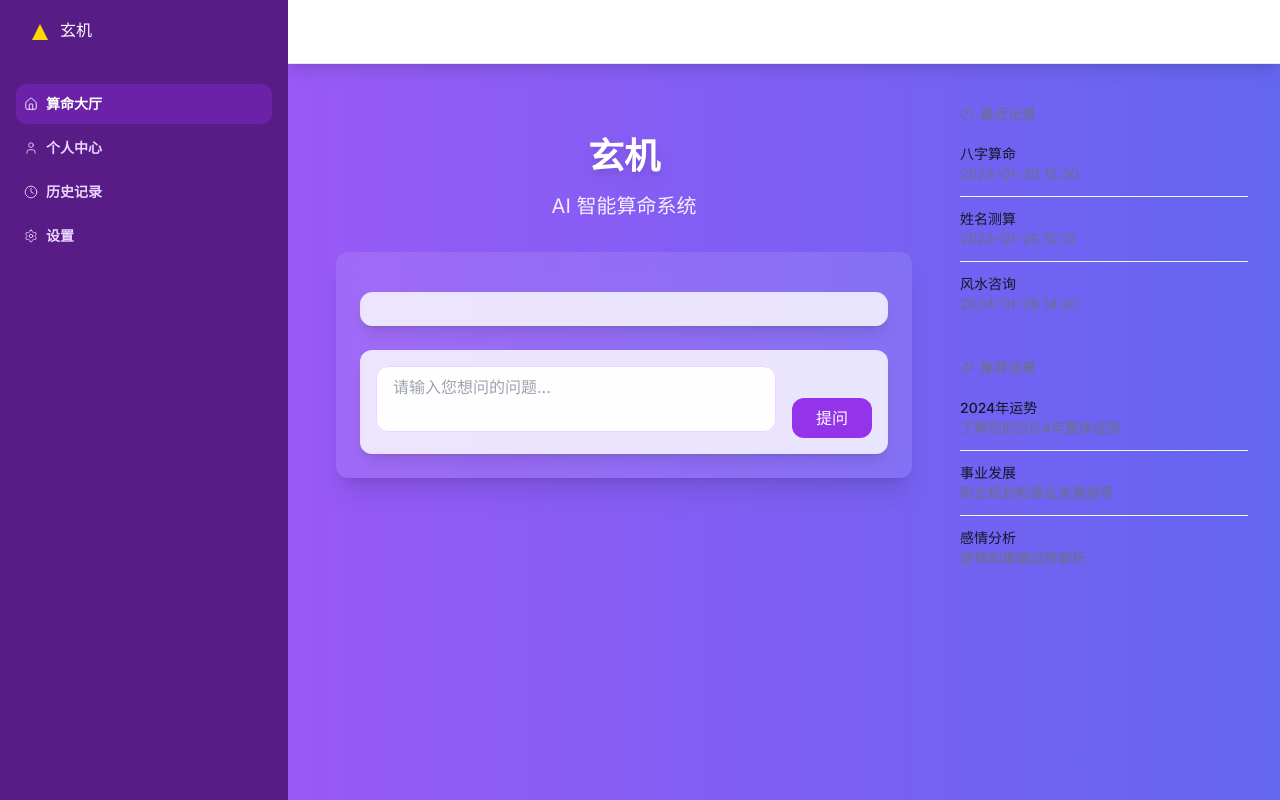
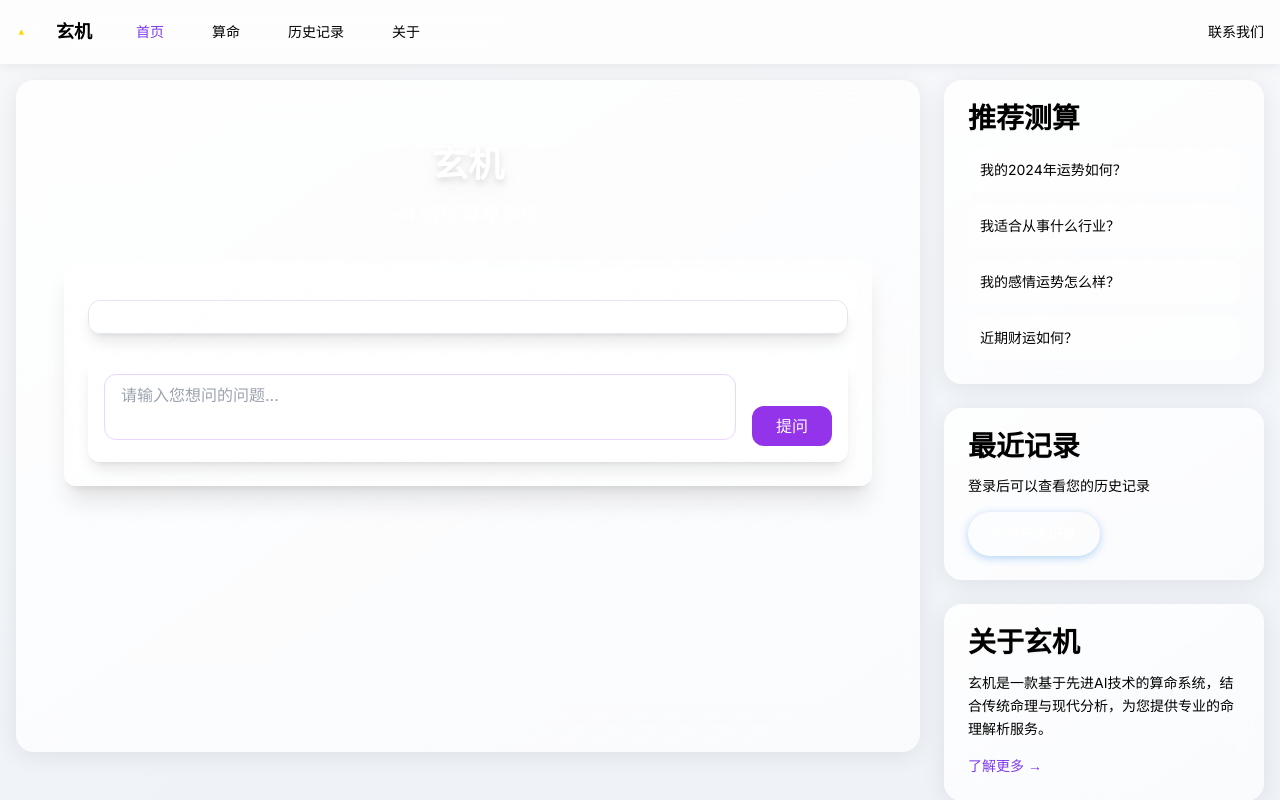
Before and after one commit to zh4men9/xuanji, a Next.js app: page / in a window 1280 px wide. Shown: the top 800 px of the page. Built offline with nearby package versions, Linux system fonts and the light colour scheme.

Commit message:
优化布局和配色

```diff
--- a/app/globals.css
+++ b/app/globals.css
@@ -24,6 +24,20 @@
     --input: 214.3 31.8% 91.4%;
     --ring: 262.1 83.3% 57.8%;
     --radius: 0.75rem;
+    --background-start: #f0f2f5;
+    --background-end: #e2e8f0;
+    --gradient-1: #eef2ff;
+    --gradient-2: #e0e7ff;
+    --gradient-3: #dbeafe;
+    --primary-hover: #0077ed;
+    --secondary: #86868b;
+    --text: #000000;
+    --text-secondary: #424245;
+    --shadow: rgba(0, 0, 0, 0.08);
+    --card-bg: rgba(255, 255, 255, 0.65);
+    --nav-bg: rgba(255, 255, 255, 0.75);
+    --card-shadow: 0 4px 24px var(--shadow);
+    --card-highlight: rgba(255, 255, 255, 0.85);
   }
 
   * {
@@ -32,6 +46,12 @@
 
   body {
     @apply bg-gradient-to-r from-purple-500 to-indigo-500 text-foreground antialiased min-h-screen;
+    background:
+      linear-gradient(135deg, var(--gradient-1) 0%, var(--gradient-2) 50%, var(--gradient-3) 100%),
+      linear-gradient(180deg, var(--background-start) 0%, var(--background-end) 100%);
+    background-blend-mode: soft-light;
+    color: var(--text);
+    font-family: -apple-system, BlinkMacSystemFont, "SF Pro Text", "Helvetica Neue", sans-serif;
   }
 }
 
@@ -87,3 +107,83 @@
            focus-visible:ring-ring focus-visible:ring-offset-2 disabled:cursor-not-allowed disabled:opacity-50;
   }
 }
+
+.glass-effect {
+  background: linear-gradient(
+    145deg,
+    var(--card-highlight),
+    var(--card-bg)
+  );
+  backdrop-filter: blur(16px);
+  -webkit-backdrop-filter: blur(16px);
+  border: 1px solid var(--border);
+  border-radius: 18px;
+  box-shadow: var(--card-shadow);
+}
+
+.nav-glass {
+  background: var(--nav-bg);
+  backdrop-filter: blur(24px);
+  -webkit-backdrop-filter: blur(24px);
+  border-bottom: 1px solid var(--border);
+  box-shadow: 0 1px 12px var(--shadow);
+}
+
+.apple-button {
+  background: linear-gradient(180deg, var(--primary) 0%, var(--primary-hover) 100%);
+  color: white;
+  padding: 12px 24px;
+  border-radius: 980px;
+  font-weight: 500;
+  transition: all 0.3s ease;
+  box-shadow: 0 2px 8px rgba(0, 113, 227, 0.3);
+}
+
+.apple-button:hover {
+  transform: translateY(-1px);
+  box-shadow: 0 4px 12px rgba(0, 113, 227, 0.4);
+}
+
+.apple-card {
+  @apply glass-effect p-6 transition-all duration-300;
+}
+
+.apple-card:hover {
+  transform: translateY(-2px);
+  box-shadow: 0 8px 32px var(--shadow);
+}
+
+.section-title {
+  font-size: 28px;
+  font-weight: 600;
+  letter-spacing: -0.003em;
+  color: var(--text);
+  text-shadow: 0 1px 2px rgba(0, 0, 0, 0.05);
+}
+
+.section-subtitle {
+  font-size: 17px;
+  font-weight: 400;
+  color: var(--text-secondary);
+  letter-spacing: -0.022em;
+  text-shadow: 0 1px 1px rgba(0, 0, 0, 0.03);
+}
+
+/* 滚动条美化 */
+::-webkit-scrollbar {
+  width: 8px;
+  height: 8px;
+}
+
+::-webkit-scrollbar-track {
+  background: transparent;
+}
+
+::-webkit-scrollbar-thumb {
+  background: var(--secondary);
+  border-radius: 4px;
+}
+
+::-webkit-scrollbar-thumb:hover {
+  background: var(--text-secondary);
+}
--- a/src/components/layout/MainLayout.tsx
+++ b/src/components/layout/MainLayout.tsx
@@ -15,88 +15,34 @@ export default function MainLayout({ children }: MainLayoutProps) {
   const [sidebarOpen, setSidebarOpen] = useState(false);
 
   return (
-    <div className="h-screen bg-gradient-to-r from-purple-500 to-indigo-500">
-      {/* 移动端侧边栏 */}
-      <Dialog
-        as="div"
-        className="relative z-50 lg:hidden"
-        open={sidebarOpen}
-        onClose={setSidebarOpen}
-      >
-        <div className="fixed inset-0 bg-gray-900/80" />
-        <div className="fixed inset-0 flex">
-          <Dialog.Panel className="relative mr-16 flex w-full max-w-xs flex-1">
-            <div className="absolute left-full top-0 flex w-16 justify-center pt-5">
-              <button
-                type="button"
-                className="-m-2.5 p-2.5"
-                onClick={() => setSidebarOpen(false)}
-              >
-                <Menu className="h-4 w-4 text-white" />
-              </button>
-            </div>
-            {/* 移动端侧边栏内容 */}
-            <div className="flex grow flex-col gap-y-5 overflow-y-auto bg-purple-900 px-6 pb-4">
-              <div className="flex h-16 shrink-0 items-center">
-                <img
-                  className="h-8 w-auto"
-                  src="/logo.svg"
-                  alt="玄机"
-                  width={32}
-                  height={32}
-                />
-              </div>
-              <Navigation />
-            </div>
-          </Dialog.Panel>
-        </div>
-      </Dialog>
-
-      {/* 静态侧边栏（桌面端） */}
-      <div className="hidden lg:fixed lg:inset-y-0 lg:z-50 lg:flex lg:w-72 lg:flex-col">
-        <div className="flex grow flex-col gap-y-5 overflow-y-auto bg-purple-900 px-6 pb-4">
-          <div className="flex h-16 shrink-0 items-center">
-            <img
-              className="h-8 w-auto"
-              src="/logo.svg"
-              alt="玄机"
-              width={32}
-              height={32}
-            />
+    <div className="min-h-screen">
+      <Navigation />
+      <div className="container mx-auto px-4 pt-20 pb-8 flex gap-6">
+        <main className="flex-1">
+          <div className="glass-effect p-8 min-h-[calc(100vh-8rem)]">
+            {children}
           </div>
-          <Navigation />
-        </div>
-      </div>
-
-      {/* 主要内容区域 */}
-      <div className="lg:pl-72">
-        <div className="sticky top-0 z-40 flex h-16 shrink-0 items-center gap-x-4 border-b border-gray-200 bg-white px-4 shadow-lg sm:gap-x-6 sm:px-6 lg:px-8">
-          <button
-            type="button"
-            className="-m-2.5 p-2.5 text-gray-700 lg:hidden"
-            onClick={() => setSidebarOpen(true)}
-          >
-            <Menu className="h-4 w-4" />
-          </button>
-        </div>
-
-        <main className="py-10">
-          <div className="mx-auto max-w-7xl px-4 sm:px-6 lg:px-8">
-            {/* 中间内容区域 */}
-            <div className="flex">
-              <div className="flex-grow">
-                {children}
-              </div>
-              {/* 右侧边栏 */}
-              <div className="hidden xl:block xl:w-80 xl:pl-8">
-                <div className="sticky top-24">
-                  <RightSidebar />
-                </div>
+        </main>
+        <aside className="w-80 shrink-0">
+          <div className="sticky top-24">
+            <RightSidebar />
+            <div className="glass-effect mt-6 p-6">
+              <h3 className="section-title text-lg mb-4">联系方式</h3>
+              <div className="space-y-2 text-sm text-secondary">
+                <p>邮箱：zh4men9@163.com</p>
+                <p>微信：zh4men9</p>
+                <p className="text-xs mt-4 text-text-secondary">
+                  欢迎咨询更多算命相关问题
+                </p>
               </div>
             </div>
           </div>
-        </main>
+        </aside>
       </div>
+      <footer className="text-center py-6 text-text-secondary text-sm">
+        <p>© 2024 玄机(XuanJi) - AI算命系统</p>
+        <p className="mt-1">由 zh4men9 开发和维护</p>
+      </footer>
     </div>
   );
 }
--- a/src/components/layout/Navigation.tsx
+++ b/src/components/layout/Navigation.tsx
@@ -1,61 +1,61 @@
 'use client';
 
+import Link from 'next/link';
 import { usePathname } from 'next/navigation';
-import Link from 'next/link';
-import {
-  Home,
-  User,
-  Clock,
-  Settings
-} from 'lucide-react';
 import { cn } from '@/lib/utils';
 
 const navigation = [
-  { name: '算命大厅', href: '/', icon: Home },
-  { name: '个人中心', href: '/profile', icon: User },
-  { name: '历史记录', href: '/history', icon: Clock },
-  { name: '设置', href: '/settings', icon: Settings },
+  { name: '首页', href: '/' },
+  { name: '算命', href: '/divination' },
+  { name: '历史记录', href: '/history' },
+  { name: '关于', href: '/about' },
 ];
 
 export function Navigation() {
   const pathname = usePathname();
 
   return (
-    <nav className="flex flex-1 flex-col">
-      <ul role="list" className="flex flex-1 flex-col gap-y-7">
-        <li>
-          <ul role="list" className="-mx-2 space-y-1">
-            {navigation.map((item) => {
-              const isActive = pathname === item.href;
-              return (
-                <li key={item.name}>
+    <nav className="fixed top-0 left-0 right-0 z-50 nav-glass">
+      <div className="container mx-auto px-4">
+        <div className="flex h-16 items-center justify-between">
+          <div className="flex items-center gap-8">
+            <Link href="/" className="flex items-center gap-2">
+              <img
+                src="/logo.svg"
+                alt="玄机"
+                className="h-8 w-8"
+                width={32}
+                height={32}
+              />
+              <span className="text-lg font-semibold">玄机</span>
+            </Link>
+            <div className="hidden md:flex md:gap-6">
+              {navigation.map((item) => (
                 <Link
+                  key={item.name}
                   href={item.href}
                   className={cn(
-                      isActive
-                        ? 'bg-purple-800 text-white'
-                        : 'text-purple-200 hover:text-white hover:bg-purple-800',
-                      'group flex items-center gap-x-2 rounded-md p-2 text-sm leading-6 font-semibold'
+                    'px-3 py-2 text-sm font-medium transition-colors',
+                    pathname === item.href
+                      ? 'text-primary'
+                      : 'text-text-secondary hover:text-text'
                   )}
                 >
-                    <item.icon
-                      className={cn(
-                        isActive
-                          ? 'text-white'
-                          : 'text-purple-200 group-hover:text-white',
-                        'w-3.5 h-3.5 shrink-0'
-                      )}
-                      strokeWidth={1.5}
-                      size={14}
-                    />
                   {item.name}
                 </Link>
-                </li>
-              );
-            })}
-          </ul>
-        </li>
-      </ul>
+              ))}
+            </div>
+          </div>
+          <div className="flex items-center gap-4">
+            <a
+              href="mailto:zh4men9@163.com"
+              className="text-sm text-text-secondary hover:text-text transition-colors"
+            >
+              联系我们
+            </a>
+          </div>
+        </div>
+      </div>
     </nav>
   );
 }
--- a/src/components/layout/RightSidebar.tsx
+++ b/src/components/layout/RightSidebar.tsx
@@ -1,6 +1,7 @@
 'use client';
 
 import { Clock, Sparkles } from 'lucide-react';
+import Link from 'next/link';
 
 const recentHistory = [
   { id: 1, title: '八字算命', time: '2024-01-30 15:30' },
@@ -8,51 +9,57 @@ const recentHistory = [
   { id: 3, title: '风水咨询', time: '2024-01-28 14:20' },
 ];
 
-const recommendations = [
-  { id: 1, title: '2024年运势', description: '了解您的2024年整体运势' },
-  { id: 2, title: '事业发展', description: '职业规划和事业发展指导' },
-  { id: 3, title: '感情分析', description: '感情和婚姻运势解析' },
+const recommendedQuestions = [
+  '我的2024年运势如何？',
+  '我适合从事什么行业？',
+  '我的感情运势怎么样？',
+  '近期财运如何？',
 ];
 
 export function RightSidebar() {
   return (
-    <div className="space-y-8">
-      {/* 最近历史记录 */}
-      <div>
-        <h3 className="text-sm font-medium text-gray-500 flex items-center gap-1.5">
-          <Clock className="w-3.5 h-3.5" strokeWidth={1.5} size={14} />
-          最近记录
-        </h3>
-        <ul className="mt-2 divide-y divide-gray-100">
-          {recentHistory.map((item) => (
-            <li key={item.id} className="py-3">
-              <div className="flex items-start justify-between">
-                <div>
-                  <p className="text-sm font-medium text-gray-900">{item.title}</p>
-                  <p className="text-sm text-gray-500">{item.time}</p>
-                </div>
-              </div>
-            </li>
+    <div className="space-y-6">
+      <div className="glass-effect p-6">
+        <h3 className="section-title text-lg mb-4">推荐测算</h3>
+        <div className="space-y-3">
+          {recommendedQuestions.map((question, index) => (
+            <Link
+              key={index}
+              href={`/divination?q=${encodeURIComponent(question)}`}
+              className="block p-3 rounded-xl bg-white/50 hover:bg-white/80 transition-colors text-sm text-text-secondary hover:text-text"
+            >
+              {question}
+            </Link>
           ))}
-        </ul>
+        </div>
       </div>
 
-      {/* 推荐 */}
-      <div>
-        <h3 className="text-sm font-medium text-gray-500 flex items-center gap-1.5">
-          <Sparkles className="w-3.5 h-3.5" strokeWidth={1.5} size={14} />
-          推荐测算
-        </h3>
-        <ul className="mt-2 divide-y divide-gray-100">
-          {recommendations.map((item) => (
-            <li key={item.id} className="py-3">
-              <div>
-                <p className="text-sm font-medium text-gray-900">{item.title}</p>
-                <p className="text-sm text-gray-500">{item.description}</p>
-              </div>
-            </li>
-          ))}
-        </ul>
+      <div className="glass-effect p-6">
+        <h3 className="section-title text-lg mb-4">最近记录</h3>
+        <div className="space-y-4">
+          <p className="text-sm text-text-secondary">
+            登录后可以查看您的历史记录
+          </p>
+          <Link
+            href="/history"
+            className="apple-button inline-block text-sm"
+          >
+            查看历史记录
+          </Link>
+        </div>
+      </div>
+
+      <div className="glass-effect p-6">
+        <h3 className="section-title text-lg mb-4">关于玄机</h3>
+        <p className="text-sm text-text-secondary leading-relaxed">
+          玄机是一款基于先进AI技术的算命系统，结合传统命理与现代分析，为您提供专业的命理解析服务。
+        </p>
+        <Link
+          href="/about"
+          className="mt-4 inline-block text-sm text-primary hover:text-primary-hover transition-colors"
+        >
+          了解更多 →
+        </Link>
       </div>
     </div>
   );
--- a/src/lib/divination.ts
+++ b/src/lib/divination.ts
@@ -1,16 +1,44 @@
 import { create } from 'zustand';
 import type { IDivinationStore, IDivinationRequest, IChatMessage, IUserInfo } from '@/types/divination.types';
 import { saveChatHistory } from './chat';
+
+/**
+ * Gemini API 响应格式示例:
+ * {
+ *   "id": "chatcmpl-abc123",
+ *   "object": "chat.completion",
+ *   "created": 1738386140,
+ *   "model": "gemini-2.0-flash-exp",
+ *   "choices": [
+ *     {
+ *       "message": {
+ *         "role": "assistant",
+ *         "content": "AI的回答内容",
+ *         "refusal": null
+ *       },
+ *       "finish_reason": "stop",
+ *       "index": 0,
+ *       "logprobs": null
+ *     }
+ *   ],
+ *   "_geminiModel": "gemini-2.0-flash-exp"
+ * }
+ *
+ * 注意: 获取 AI 回答内容需要使用 data.choices[0].message.content
+ */
 
 export const useDivinationStore = create<IDivinationStore>((set, get) => ({
   isLoading: false,
   error: null,
   history: [] as IChatMessage[],
+  currentResponse: null,
   userInfo: {
     name: '',
     gender: undefined,
     birthDateTime: '',
   } as IUserInfo,
+
+  clearResult: () => set({ currentResponse: null }),
 
   setUserInfo: (info: Partial<IUserInfo>) => {
     const newInfo = { ...get().userInfo, ...info };
@@ -53,7 +81,7 @@ export const useDivinationStore = create<IDivinationStore>((set, get) => ({
       const data = await response.json();
       const aiMessage: IChatMessage = {
         role: 'assistant',
-        content: data.text || data.answer || '抱歉，我现在无法回答这个问题。',
+        content: data.choices?.[0]?.message?.content || '抱歉，我现在无法回答这个问题。',
       };
 
       // 保存聊天记录到数据库
```
Also changed, not shown: app/api/chat/route.ts (+45 -23 lines), src/lib/gemini.ts (+79 -70 lines), src/types/chat.types.ts (added, +17 -0 lines). Lines whose indentation alone changed are shown as unchanged.
